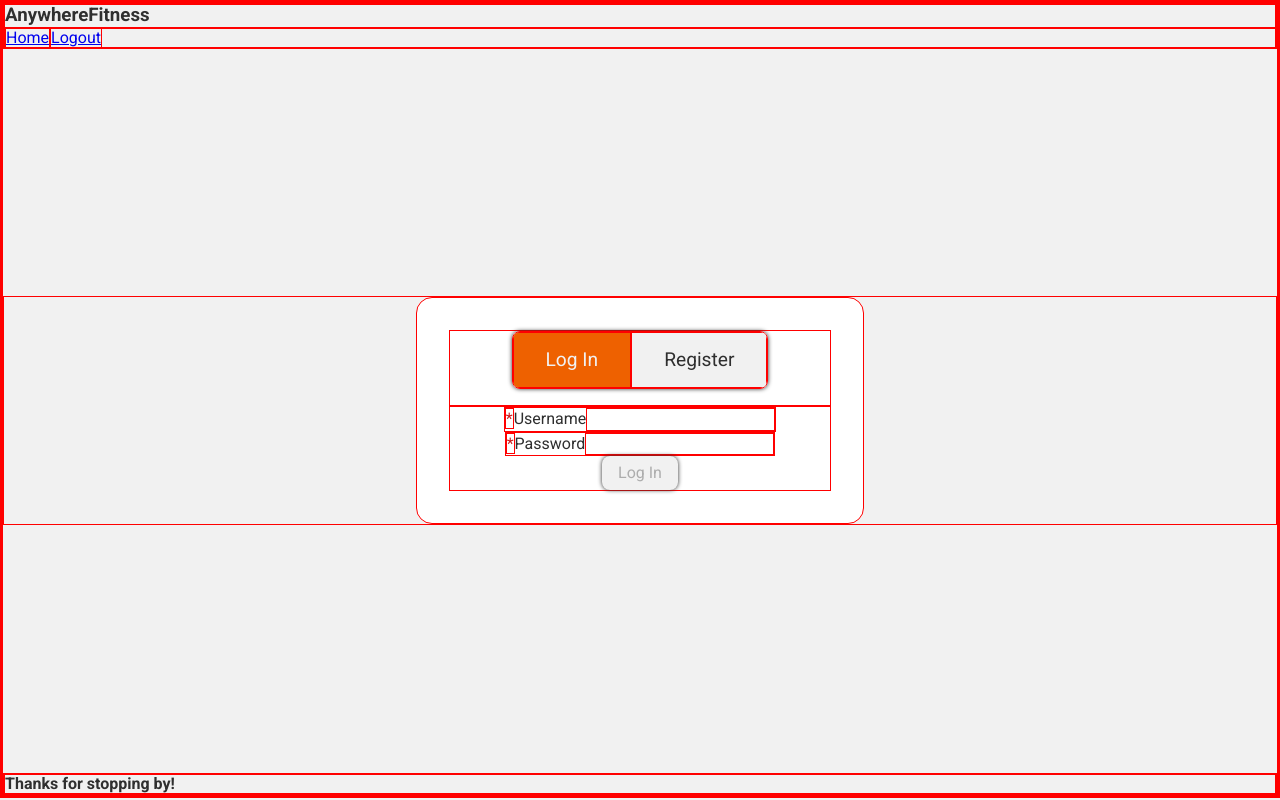
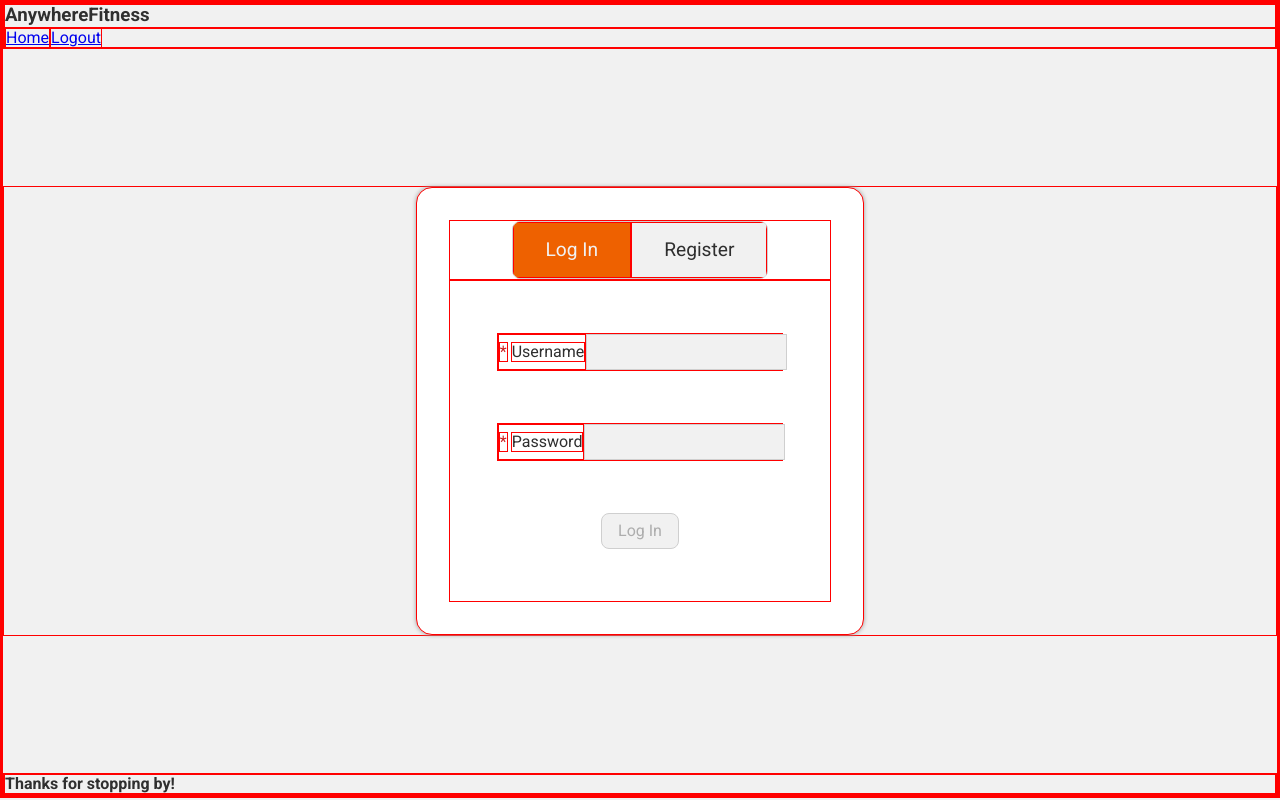
Before and after one commit to lanceturbes/anywhere-fitness-frontend, a React (Create React App) app: page /auth/login in a window 1280 px wide. Built offline with nearby package versions, Linux system fonts and the light colour scheme.

Commit message:
styled login form

```diff
--- a/src/components/forms/LoginForm/LoginForm.jsx
+++ b/src/components/forms/LoginForm/LoginForm.jsx
@@ -67,20 +67,28 @@ function LoginForm() {
 
   return (
     <form className="form" handleSubmit={handleSubmit}>
-      <label>
-        <span className="required">*</span>Username
+      <label className="form-label">
+        <div className="form-label-text">
+          <span className="required">*</span>
+          <span>Username</span>
+        </div>
         <input
           name="username"
+          className="form-input"
           type="text"
           value={formValues.username}
           onChange={handleChange}
         />
       </label>
 
-      <label>
-        <span className="required">*</span>Password
+      <label className="form-label">
+        <div className="form-label-text">
+          <span className="required">*</span>
+          <span>Password</span>
+        </div>
         <input
           name="password"
+          className="form-input"
           type="password"
           value={formValues.password}
           onChange={handleChange}
--- a/src/styles/auth-page.css
+++ b/src/styles/auth-page.css
@@ -15,10 +15,10 @@
   flex-direction: column;
   width: 30%;
   padding: 2rem 2rem;
+  box-shadow: 0rem 0rem 4px 0.1px var(--grey);
 }
 .auth-nav {
   display: flex;
-  padding-bottom: 1rem;
   flex-direction: row;
   justify-content: center;
   align-items: center;
@@ -29,7 +29,7 @@
   align-items: center;
   overflow: hidden;
   border-radius: 0.5rem;
-  box-shadow: 0rem 0rem 4px 0.1px var(--dark-grey);
+  border: 1px solid var(--light-grey);
 }
 .auth-navlink {
   text-decoration: none;
--- a/src/styles/form.css
+++ b/src/styles/form.css
@@ -3,18 +3,41 @@
   padding: 0.5rem 1rem;
   font-size: 1rem;
   background-color: var(--bone-white);
-  border: none;
+  border: 1px solid var(--light-grey);
   border-radius: 0.5rem;
-  box-shadow: 0rem 0rem 4px 0.1px var(--dark-grey);
 }
 .form {
   display: flex;
   flex-direction: column;
   align-items: center;
-  justify-content: space-between;
+  justify-content: space-evenly;
+  min-height: 40vh;
+}
+.form-label {
+  display: flex;
+  width: 75%;
+  justify-content: space-evenly;
+}
+.form-label-text {
+  width: 6rem;
+  display: flex;
+  justify-content: center;
+  align-items: center;
 }
 .required {
   color: var(--tomato-red);
+  margin-right: 0.2rem;
+}
+.form-input {
+  border: 1px solid var(--light-grey);
+  background-color: var(--bone-white);
+  padding: 0.5rem;
+  transition: all 0.1s;
+}
+.form-input:focus {
+  padding: 0.7rem;
+  border: 1px solid var(--grey);
+  outline: none;
 }
 .activated-submit-button {
   transition: all 0.1s;
--- a/src/styles/theme.css
+++ b/src/styles/theme.css
@@ -1,6 +1,7 @@
 html {
   /* Colors */
   --dark-grey: #2f2f2f;
+  --light-grey: #cfcfcf;
   --bone-white: #f1f1f1;
   --grey: #a1a1a1;
   --orange: #ee6100;
```
